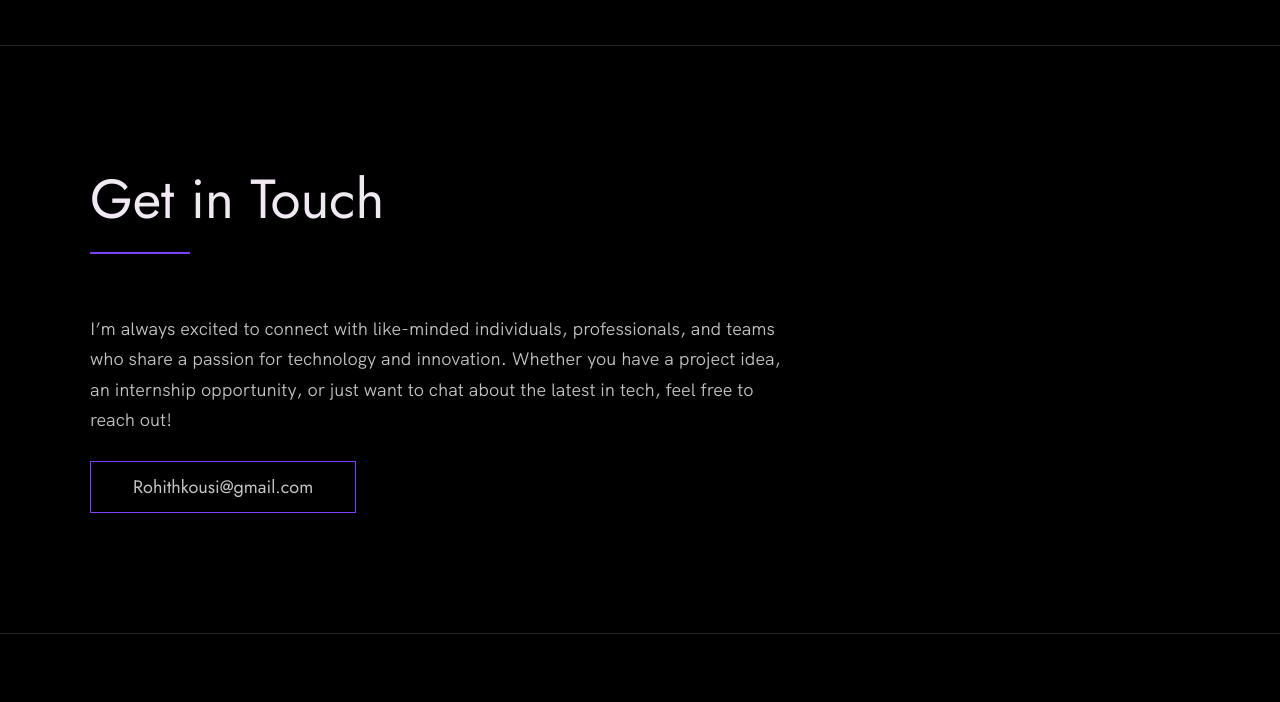
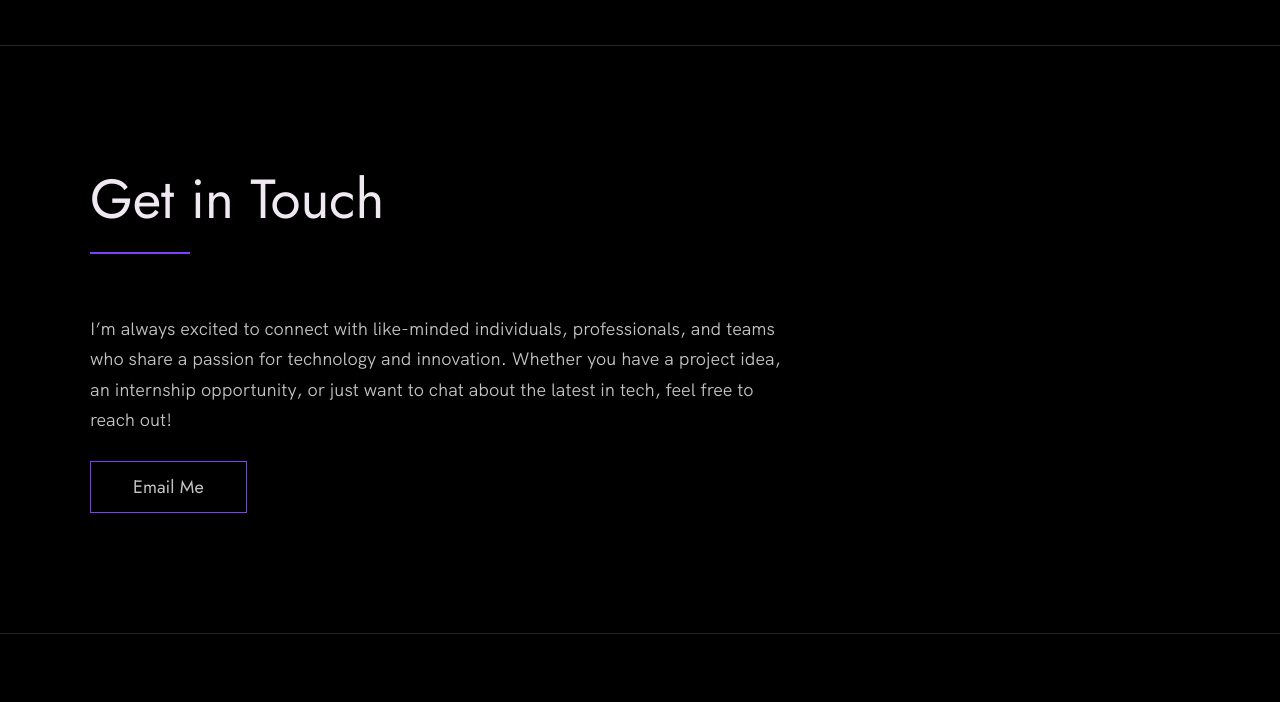
Before and after one commit to guyidk/Portfolio, a plain HTML site: page index.html in a window 1280 px wide. Shown: the part 6994-7696 px from the top of the page. Drawn offline with Linux system fonts and the light colour scheme.

Commit message:
Changed the email part

```diff
--- a/index.html
+++ b/index.html
@@ -1,19 +1,3 @@
-<!--
-  Hello 😊.
-
-  This template is designed and developed by Nisar Hassan Naqvi
-  for anyone to use for free or customize the way they like.
-
-  Github Repo: https://github.com/nisarhassan12/portfolio-template/
-  My Website: https://nisar.dev
-
-  For business & inquires, contact me => syednisarhassan12@gmail.com
--->
-
-<!--
-  Follow the instructions written in comments to create your stunning portfolio
--->
-
 <!DOCTYPE html>
 <html lang="en">
 
@@ -292,7 +276,7 @@
           the latest in tech, feel free to reach out!
         </p>
         <!-- Replace the email with yours -->
-        <a href="mailto:Rohithkousi@gmail.com" class="btn">Rohithkousi@gmail.com</a>
+        <a href="mailto:Rohithkousi@gmail.com" class="btn">Email Me</a>
       </div>
     </div>
   </section>
```
